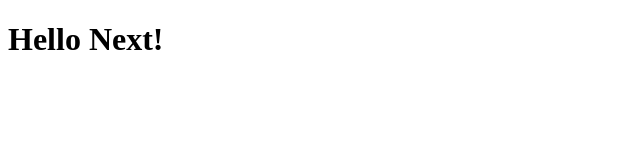
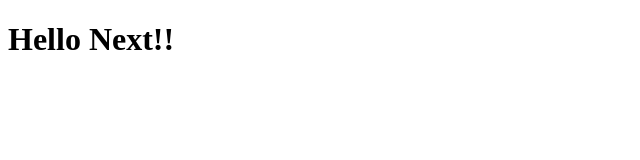
Before and after one commit to Mikiyas6/The-Wild-Oasis-Website, a Next.js app: page / in a window 1280 px wide. Shown: the top 160 px of the page, without its empty margins (0-640 px from the left). Built offline with nearby package versions, Linux system fonts and the light colour scheme.

Commit message:
Initial Commit from Create Next App

```diff
--- a/app/page.js
+++ b/app/page.js
@@ -1,3 +1,3 @@
 export default function Page() {
-  return <h1>Hello Next!</h1>;
+  return <h1>Hello Next!!</h1>;
 }
```
